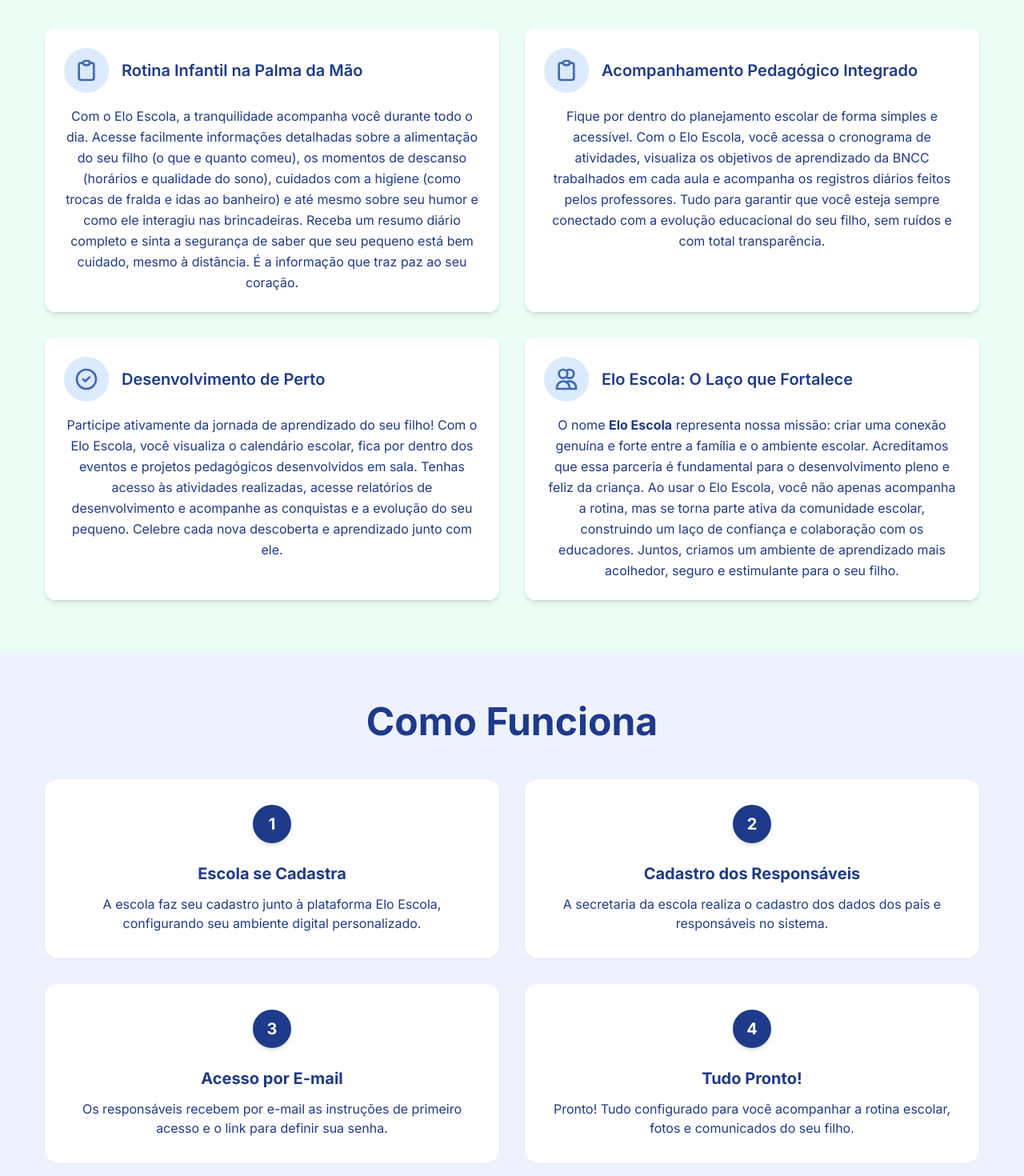
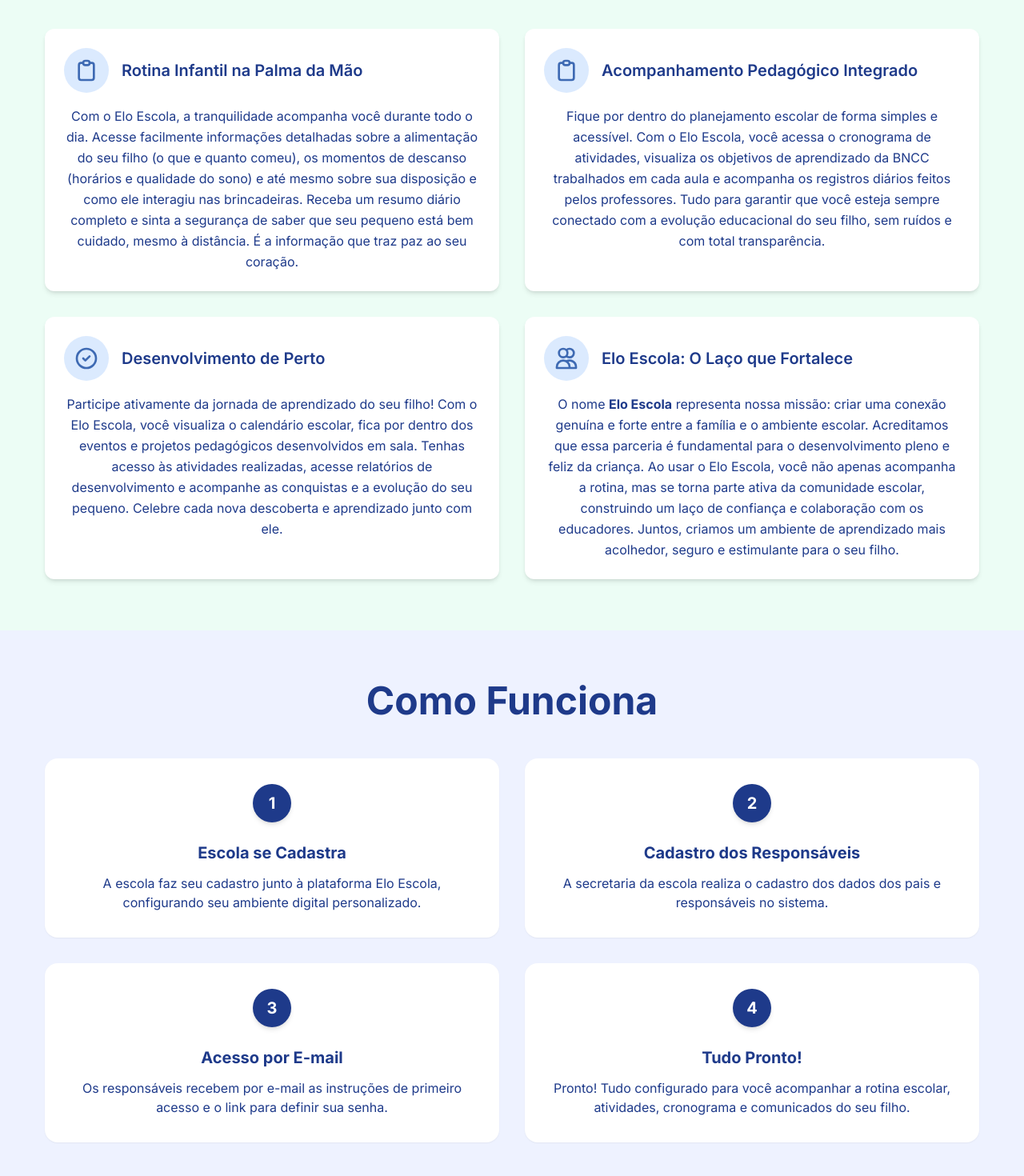
Before and after one commit to Alexseyf/elo-page, a React (Vite) app: page / in a window 1280 px wide. Shown: the part 1780-3250 px from the top of the page at 80% size. Built offline with nearby package versions, Linux system fonts and the light colour scheme; the HTML template or start-up script is replaced by a standard one.

Commit message:
✨ feat(landing): refine messaging and hide cost FAQ

```diff
--- a/src/BenefitsSection.tsx
+++ b/src/BenefitsSection.tsx
@@ -20,7 +20,7 @@
               <h3 className="text-xl font-semibold text-blue-900">Rotina Infantil na Palma da Mão</h3>
             </div>
             <p className="text-blue-900 leading-relaxed">
-              Com o Elo Escola, a tranquilidade acompanha você durante todo o dia. Acesse facilmente informações detalhadas sobre a alimentação do seu filho (o que e quanto comeu), os momentos de descanso (horários e qualidade do sono), cuidados com a higiene (como trocas de fralda e idas ao banheiro) e até mesmo sobre seu humor e como ele interagiu nas brincadeiras. Receba um resumo diário completo e sinta a segurança de saber que seu pequeno está bem cuidado, mesmo à distância. É a informação que traz paz ao seu coração.
+              Com o Elo Escola, a tranquilidade acompanha você durante todo o dia. Acesse facilmente informações detalhadas sobre a alimentação do seu filho (o que e quanto comeu), os momentos de descanso (horários e qualidade do sono) e até mesmo sobre sua disposição e como ele interagiu nas brincadeiras. Receba um resumo diário completo e sinta a segurança de saber que seu pequeno está bem cuidado, mesmo à distância. É a informação que traz paz ao seu coração.
             </p>
           </div>
 
--- a/src/FAQSection.tsx
+++ b/src/FAQSection.tsx
@@ -46,7 +46,7 @@
             </p>
           </div>
 
-          {/* FAQ Item 4 */}
+          {/* FAQ Item 4
           <div className="bg-white rounded-xl p-6 hover:shadow-md transition-all">
             <h3 className="text-xl font-semibold text-blue-900 mb-3">
               O Elo Escola tem algum custo para os pais?
@@ -55,7 +55,7 @@
               Não, o acesso dos pais ao Elo Escola é completamente gratuito! Apenas a escola contrata a plataforma
               como solução de gestão e comunicação. Os pais e responsáveis recebem acesso automático sem nenhum custo.
             </p>
-          </div>
+          </div> */}
         </div>
       </div>
     </section>
--- a/src/HowItWorksSection.tsx
+++ b/src/HowItWorksSection.tsx
@@ -49,7 +49,7 @@
             </div>
             <h3 className="text-xl font-bold text-blue-900 mb-3">Tudo Pronto!</h3>
             <p className="text-blue-900">
-              Pronto! Tudo configurado para você acompanhar a rotina escolar, fotos e comunicados do seu filho.
+              Pronto! Tudo configurado para você acompanhar a rotina escolar, atividades, cronograma e comunicados do seu filho.
             </p>
           </div>
         </div>
--- a/src/ProblemSection.tsx
+++ b/src/ProblemSection.tsx
@@ -12,7 +12,7 @@
             A rotina agitada deixa pouco tempo para acompanhar de perto a vida escolar do seu filho?
             A comunicação com a escola parece fragmentada, perdida em agendas de papel ou grupos de
             mensagens confusos? Você gostaria de ter mais visibilidade sobre o que seu pequeno aprende,
-            come, como dorme e se diverte na creche ou pré-escola, mas sente que essa informação nem
+            come, como dorme e se diverte na escola, mas sente que essa informação nem
             sempre chega até você de forma clara e organizada? Essa falta de conexão pode gerar
             insegurança e a sensação de estar perdendo momentos importantes.
           </p>
```
